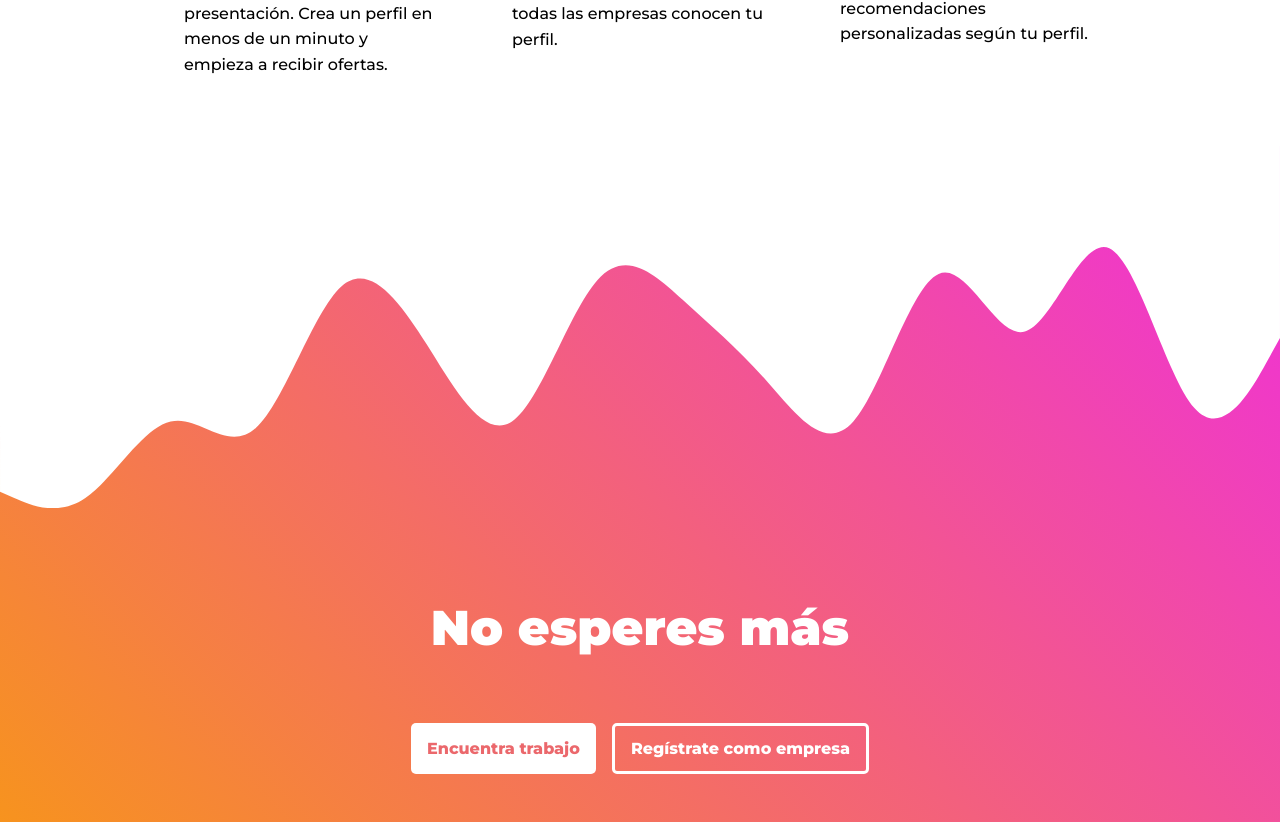
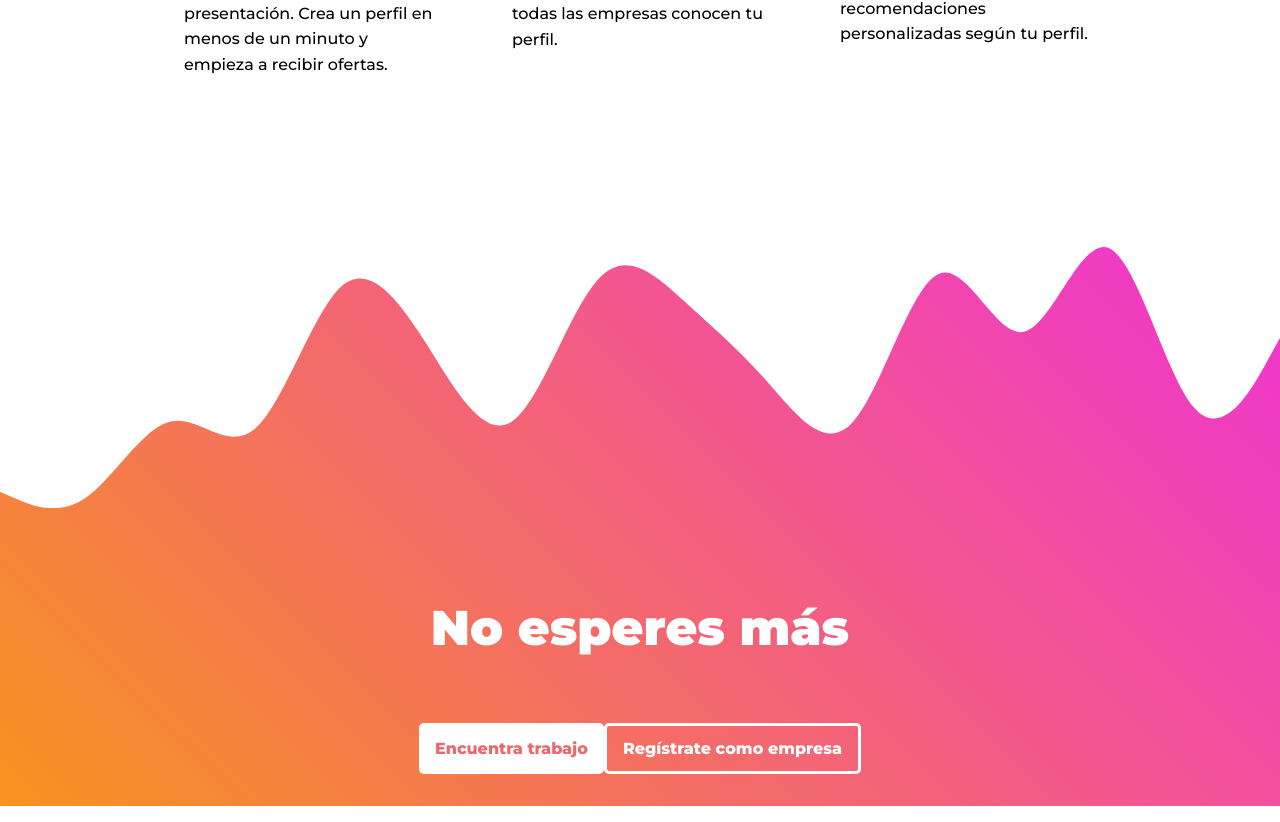
Before and after one commit to ArnoldGee/workinder, a Next.js app: page / in a window 1280 px wide. Shown: the part 1298-2120 px from the top of the page. Built offline with nearby package versions, Linux system fonts and the light colour scheme.

Commit message:
New Next.js link functionality for buttons

```diff
--- a/components/common/atoms/button/Button.module.css
+++ b/components/common/atoms/button/Button.module.css
@@ -1,5 +1,7 @@
 .button {
-    display: inline-block;
+    display: inline-flex;
+    justify-content: center;
+    align-items: center;
     padding: 0.6rem 1rem;
     border-radius: 5px;
     font-weight: bold;
--- a/components/common/atoms/button/Button.tsx
+++ b/components/common/atoms/button/Button.tsx
@@ -1,16 +1,26 @@
 import React, { FC, ReactNode } from 'react';
 import styles from './Button.module.css';
+import NextJsLink from '../next-js-link/NextJsLink';
 interface Props {
   children: ReactNode;
   buttonStyle?: 'primary' | 'subtle' | 'subtle-inverted';
   onClick?: () => void;
   href?: string;
+  nextHref?: string;
   className?: string;
 }
-const Button: FC<Props> = ({ children, className, buttonStyle = 'primary', ...props }) => {
-  const CustomTag = props?.href ? 'a' : 'button';
+
+const Button: FC<Props> = ({
+  children,
+  className,
+  buttonStyle = 'primary',
+  nextHref,
+  ...props
+}) => {
+  const CustomTag = props?.href || nextHref ? 'a' : 'button';
   const linkAttributes = props?.href && { target: '_blank', rel: 'noopener noreferrer' };
   return (
+    <NextJsLink href={nextHref}>
       <CustomTag
         className={[styles['button'], styles['button--' + buttonStyle], className].join(' ')}
         {...props}
@@ -18,6 +28,7 @@ const Button: FC<Props> = ({ children, className, buttonStyle = 'primary', ...pr
       >
         {children}
       </CustomTag>
+    </NextJsLink>
   );
 };
 
--- /dev/null
+++ b/components/common/atoms/next-js-link/NextJsLink.tsx
@@ -0,0 +1,12 @@
+import React, { FC, ReactNode } from 'react';
+import Link from 'next/link';
+
+interface Props {
+  children: ReactNode;
+  href?: string;
+}
+
+const NextJsLink: FC<Props> = ({ children, href }) =>
+  href ? <Link href={href}>{children}</Link> : <>{children}</>;
+
+export default NextJsLink;
--- a/pages/Home.module.css
+++ b/pages/Home.module.css
@@ -8,7 +8,7 @@
     flex-wrap: wrap;
     margin-top: 2rem;
 }
-.hero-1__buttons-container button {
+.hero-1__buttons-container button, .hero-1__buttons-container a {
     z-index: 2;
     margin-right: 1rem;
     margin-bottom: 1rem;
--- a/pages/index.tsx
+++ b/pages/index.tsx
@@ -7,14 +7,18 @@ import Card from '../components/common/atoms/card/Card';
 
 const index: FC<Record<string, never>> = () => {
   return (
-    <div className="index">
+    <main className="index">
       <Hero className={styles['hero-1']} bottom>
         <div>
-          <h1>Jinder</h1>
+          <h1>Passion</h1>
           <h1 className="big-text">¿Y si buscar empleo fuese fácil como Tinder? ;)</h1>
           <article className={styles['hero-1__buttons-container']}>
-            <Button buttonStyle="subtle">Encuentra trabajo</Button>
-            <Button buttonStyle="subtle-inverted">Regístrate como empresa</Button>
+            <Button nextHref="/welcome/applicants" buttonStyle="subtle">
+              Encuentra trabajo
+            </Button>
+            <Button nextHref="/welcome/business" buttonStyle="subtle-inverted">
+              Regístrate como empresa
+            </Button>
           </article>
         </div>
         <div className={styles['image-container']}>
@@ -71,11 +75,15 @@ const index: FC<Record<string, never>> = () => {
           No esperes más
         </h1>
         <article className={styles['hero-2__buttons-container']}>
-          <Button buttonStyle="subtle">Encuentra trabajo</Button>
-          <Button buttonStyle="subtle-inverted">Regístrate como empresa</Button>
+          <Button nextHref="/welcome/applicants" buttonStyle="subtle">
+            Encuentra trabajo
+          </Button>
+          <Button nextHref="/welcome/business" buttonStyle="subtle-inverted">
+            Regístrate como empresa
+          </Button>
         </article>
       </Hero>
-    </div>
+    </main>
   );
 };
 
```
Lines whose indentation alone changed are shown as unchanged.
